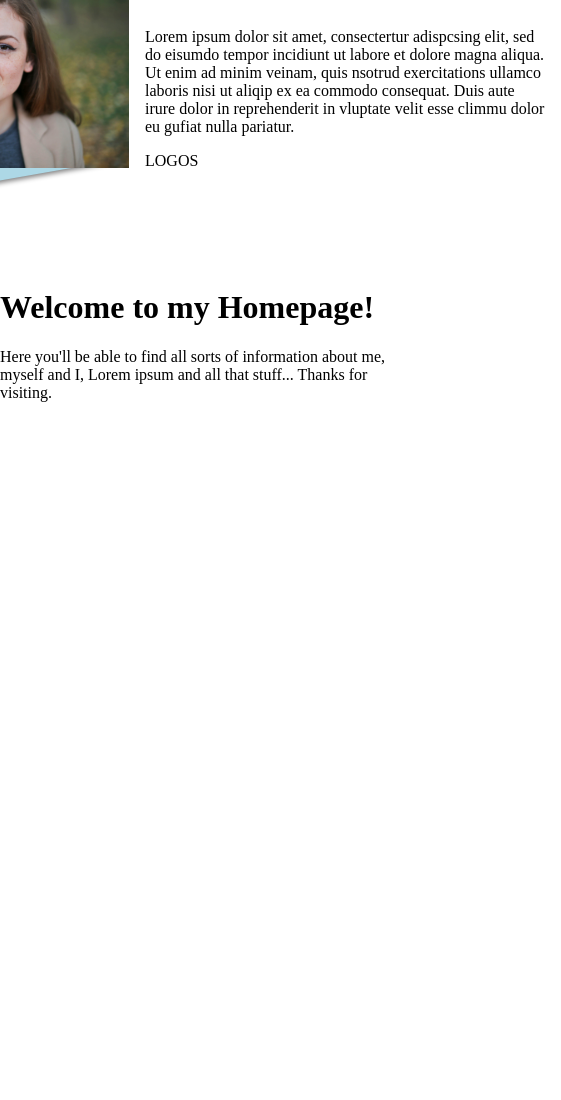
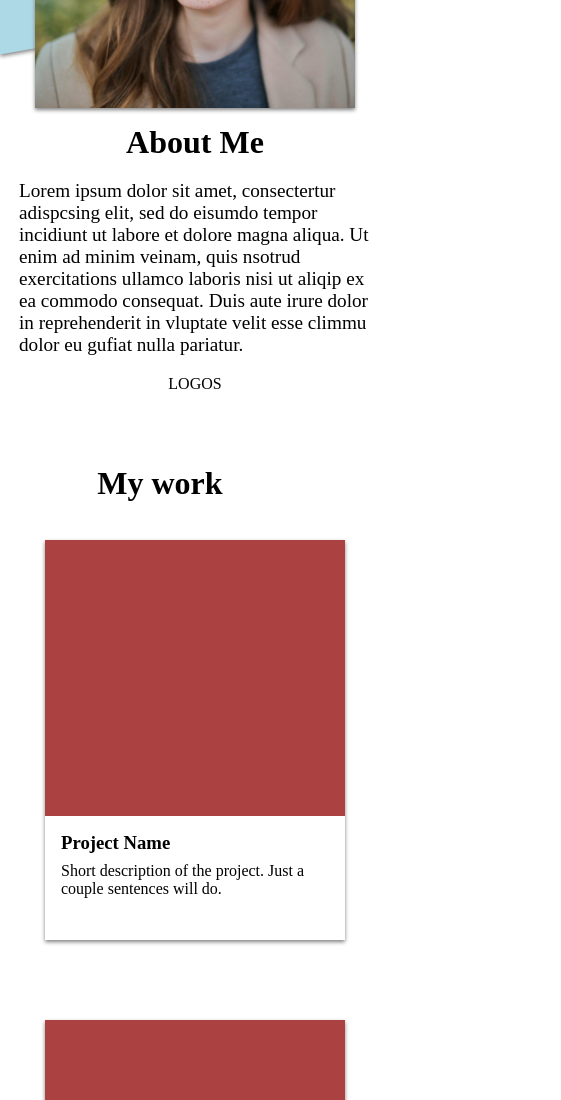
Before and after one commit to XavierMerino01/Homepage, a website built with webpack: page src/index.html in a window 390 px wide. Shown: the part 260-1360 px from the top of the page, 561 px wide, since content can reach past the window. Before the commit the page ends 844 px from the top, so only its background shows below. Built offline with nearby package versions, Linux system fonts and the light colour scheme; files whose address does not match are found by name.

Commit message:
Project finished (Responsiveness=

```diff
--- a/src/assets/css/style.css
+++ b/src/assets/css/style.css
@@ -1,44 +1,233 @@
 body {
   margin: 0;
+  padding: 0;
 }
 
 header {
   min-height: 400px;
-  position: relative; /* Add this */
+  position: relative;
   display: flex;
   justify-content: center;
-  margin-top: 8rem;
+  margin-top: 3rem;
+  width: 100%;
+  margin-left: auto;
+  margin-right: auto;
 }
 
 .hero{
     display: flex;
     justify-content: center;
     align-items: center;
+    width: 100%;
 }
 
 .hero-image {
   background-image: url("./icons/ashley-pic.jpg");
   background-size: cover;
   background-position: center;
-  width: 300px; /* Or whatever width you want */
-  height: 200px; /* Or whatever height you want */
+  width: 100%;
+  max-width: 30rem;
+  height: 30rem;
+  flex-shrink: 0;
 }
 
 .hero-card{
-    background-color: white;
-    width: 25rem;
-    height: 15rem;
-    padding: 1rem;
+  background-color: white;
+  width: 100%;
+  max-width: 35rem;
+  height: auto;
+  height: 25rem;
+  padding: 1rem 2rem;
+  box-sizing: border-box;
+  flex-shrink: 0;
+  display: flex;
+  flex-direction: column;
+  justify-content: space-between;
+  gap: 2rem;
+}
+
+.hero-card h1{
+  font-size: 2.2rem;
+  margin: 2rem 0 -5rem;
+}
+
+.hero-card p{
+  font-size: 1.2rem;
+}
+
+.hero-card div{
+  text-align: end;
+}
+
+.work{
+  display: flex;
+  flex-direction: column;
+  align-items: center;
+  margin-top: 15rem;
+}
+
+.work h1{
+  width: 60%;
+  text-align: start;
+}
+
+ul{
+  list-style: none;
+  padding: 0;
+}
+
+.project-grid{
+  display: grid;
+  grid-template-columns: repeat(auto-fill, minmax(min(100%, 400px), 1fr));
+  width: 65%;
+  gap: 5rem;
+  justify-items: center;
+}
+
+.project-card{
+  width: 400px;
+  height: 400px;
+  display: flex;
+  flex-direction: column;
+}
+
+.project-image{
+  background-color: rgba(156, 30, 30, 0.842);
+  height: 100%;
+}
+
+.project-info{
+  height: 45%;
+  padding: 0rem 1rem;
+  display: flex;
+  flex-direction: column;
+}
+
+.project-info h3{
+  margin: 1rem 0 0;
+}
+
+.project-info p{
+  margin: 0.5rem 0;
+}
+
+footer{
+  display: flex;
+  background-color: lightblue;
+  align-items: center;
+  justify-content: center;
+  padding: 3rem 0;
+}
+
+.contact{
+  width: 40%;
 }
 
 .inclined {
   min-height: 800px;
   background-color: lightblue;
-  box-shadow: 0 2px 4px grey;
-  transform: scale(1.2) rotate(-10deg) translateY(-500px);
+  transform: skewY(-10deg) translateY(-330px);
   position: absolute; /* Add this */
   top: 0;           /* Add this */
   left: 0;          /* Add this */
   width: 100%;       /* Add this */
   z-index: -1;      /* Add this */
 }
+
+.shadowed{
+  box-shadow: 0 2px 4px grey;
+}
+
+@media (max-width: 480px){
+
+  header{
+    min-height: 75px;
+  }
+
+  .hero{
+    flex-direction: column;
+  }
+  .hero-image{
+    width: 15rem;
+    height: 20rem;
+  }
+  .hero-card{
+    box-shadow: none;
+    background-color: rgba(0, 0, 0, 0);
+    align-items: center;
+    justify-content: flex-start;
+    gap: 5rem;
+    margin-top: 1rem;
+    padding-top: 0;
+  }
+
+
+
+  .inclined{
+    min-height: 400px;
+    transform: skewY(-10deg) translateY(-120px);
+  }
+
+  .work{
+    margin: 2rem;
+  }
+
+  .project-card{
+    width: 300px;
+  }
+
+  footer{
+    flex-direction: column;
+    padding: 0;
+  }
+
+  .contact{
+    width: 90%
+  }
+}
+
+@media (max-width: 1400px){
+
+  header{
+    min-height: 75px;
+  }
+
+  .hero-image{
+    width: 20rem;
+    height: 20rem;
+  }
+  .hero-card{
+    width: 26rem;
+    height: 18rem;
+    gap: 0;
+  }
+
+  .hero-card h1{
+    font-size: 2rem;
+    margin: 0;
+  }
+
+  .hero-card p{
+    font-size: 1.2rem;
+  }
+
+
+  .inclined{
+    min-height: 400px;
+    transform: skewY(-10deg) translateY(-120px);
+  }
+
+  .work{
+    margin: 2rem;
+  }
+
+  .project-grid{
+    grid-template-columns: repeat(auto-fill, minmax(min(100%, 300px), 1fr));
+    width: 90%;
+  }
+
+  .project-card{
+    width: 300px;
+  }
+
+}
--- a/src/index.html
+++ b/src/index.html
@@ -9,8 +9,8 @@
 <body>
     <header>
         <div class="hero">
-            <div class="hero-image"></div>
-            <div class="hero-card">
+            <div class="hero-image shadowed"></div>
+            <div class="hero-card shadowed">
                 <h1>About Me</h1>
                 <p>Lorem ipsum dolor sit amet, consectertur adispcsing elit, sed do eisumdo tempor incidiunt ut labore et dolore magna aliqua. Ut enim ad minim veinam, quis nsotrud exercitations ullamco laboris nisi ut aliqip ex ea commodo consequat. Duis aute irure dolor in reprehenderit in vluptate velit esse climmu dolor eu gufiat nulla pariatur.</p>
                 <div>
@@ -18,10 +18,65 @@
                 </div>
             </div>
         </div>
-        <div class="inclined"></div>
     </header>
-    <h1>Welcome to my Homepage!</h1>
-    <p>Here you'll be able to find all sorts of information about me, myself and I, Lorem ipsum and all that stuff... Thanks for visiting.</p>
+    <div class="inclined shadowed"></div>
+    <div class="work">
+        <h1>My work</h1>
+        <ul class="project-grid">
+            <li class="project-card shadowed">
+                <div class="project-image"></div>
+                <div class="project-info">
+                    <h3>Project Name</h3>
+                    <p>Short description of the project. Just a couple sentences will do.</p>
+                </div>
+            </li>
+            <li class="project-card shadowed">
+                <div class="project-image"></div>
+                <div class="project-info">
+                    <h3>Project Name</h3>
+                    <p>Short description of the project. Just a couple sentences will do.</p>
+                </div>
+            </li>
+            <li class="project-card shadowed">
+                <div class="project-image"></div>
+                <div class="project-info">
+                    <h3>Project Name</h3>
+                    <p>Short description of the project. Just a couple sentences will do.</p>
+                </div>
+            </li>
+            <li class="project-card shadowed">
+                <div class="project-image"></div>
+                <div class="project-info">
+                    <h3>Project Name</h3>
+                    <p>Short description of the project. Just a couple sentences will do.</p>
+                </div>
+            </li>
+            <li class="project-card shadowed">
+                <div class="project-image"></div>
+                <div class="project-info">
+                    <h3>Project Name</h3>
+                    <p>Short description of the project. Just a couple sentences will do.</p>
+                </div>
+            </li>
+            <li class="project-card shadowed">
+                <div class="project-image"></div>
+                <div class="project-info">
+                    <h3>Project Name</h3>
+                    <p>Short description of the project. Just a couple sentences will do.</p>
+                </div>
+            </li>
+
+        </ul>
+    </div>
+
+    <footer class="shadowed">
+        <div class="contact">
+            <h1>Contact Me</h1>
+            <p>Please get in touch if you think our wouk could be mutually beneficial!</p>
+        </div>
+        <div class="hero-image"></div>
+    </footer>
+
 
 </body>
 </html>
```
